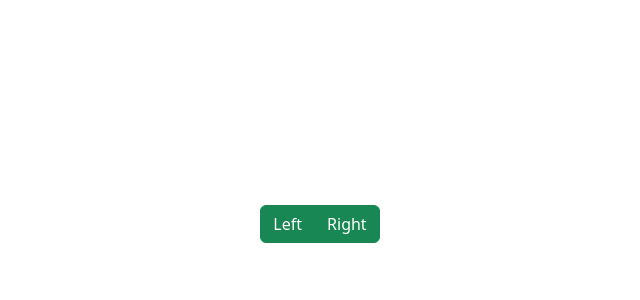
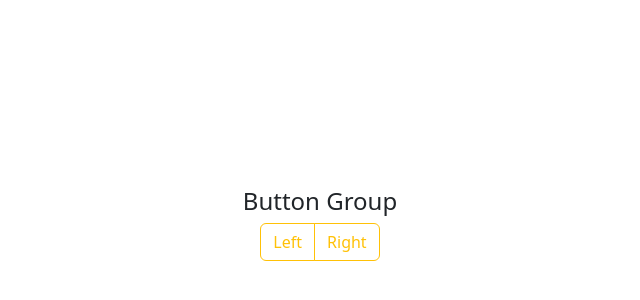
Before and after one commit to Ula-Lysenko/React_HOMEWORKS, a React (Vite) app in the folder src/react_app/: page / in a window 1280 px wide. Shown: the part 176-476 px from the top of the page, without its empty margins (320-960 px from the left). Built offline with nearby package versions, Linux system fonts and the light colour scheme.

Commit message:
hw 91 updated

```diff
--- a/src/react_app/src/App.jsx
+++ b/src/react_app/src/App.jsx
@@ -7,6 +7,7 @@ function App() {
   return (
     <>
       <div className='App'>
+          <h4>Button Group</h4>
           <BtnGroup />
       </div>
     </>
--- a/src/react_app/src/components/BtnGroup.jsx
+++ b/src/react_app/src/components/BtnGroup.jsx
@@ -1,38 +1,3 @@
-// import React from 'react';
-// import classNames from "classnames";
-//
-// class BtnGroup extends React.Component {
-//
-//     constructor(props) {
-//         super(props);
-//         this.state = {
-//             activeBtn: null,
-//         };
-//     }
-//
-//     handleBtnClick = (btnName) => {
-//         this.setState({activeBtn: btnName});
-//     }
-//
-//     render() {
-//
-//         const btnClass = classNames('btn',
-//             'btn-success', {
-//                 'left': this.state.activeBtn === 'left',
-//                 'right': this.state.activeBtn === 'right'
-//             });
-//
-//         return (
-//             <div className="btn-group" role="group">
-//                 <button type="button" className={btnClass} onClick={() => this.handleBtnClick('left')}>Left</button>
-//                 <button type="button" className={btnClass} onClick={() => this.handleBtnClick ('right')}>Right</button>
-//             </div>
-//         )
-//     }
-// }
-//
-// export default BtnGroup;
-
 import React from 'react';
 import classNames from "classnames";
 
@@ -51,16 +16,20 @@ class BtnGroup extends React.Component {
 
     render() {
 
-        const btnClass = classNames('btn',
-            'btn-success', {
-                'left': this.state.activeBtn === 'left',
-                'right': this.state.activeBtn === 'right'
+        const btnClassLeft = classNames('btn',
+                'btn-outline-warning', {
+                active: this.state.activeBtn === 'left',
+            });
+
+        const btnClassRight = classNames('btn',
+                'btn-outline-warning', {
+                active: this.state.activeBtn === 'right'
             });
 
         return (
             <div className="btn-group" role="group">
-                <button type="button" className={btnClass} onClick={() => this.handleBtnClick('left')}>Left</button>
-                <button type="button" className={btnClass} onClick={() => this.handleBtnClick ('right')}>Right</button>
+                <button type="button" className={btnClassLeft} onClick={() => this.handleBtnClick('left')}>Left</button>
+                <button type="button" className={btnClassRight} onClick={() => this.handleBtnClick ('right')}>Right</button>
             </div>
         )
     }
```
Also changed, not shown: 1 other file (tests, documents, lock files or other folders).
